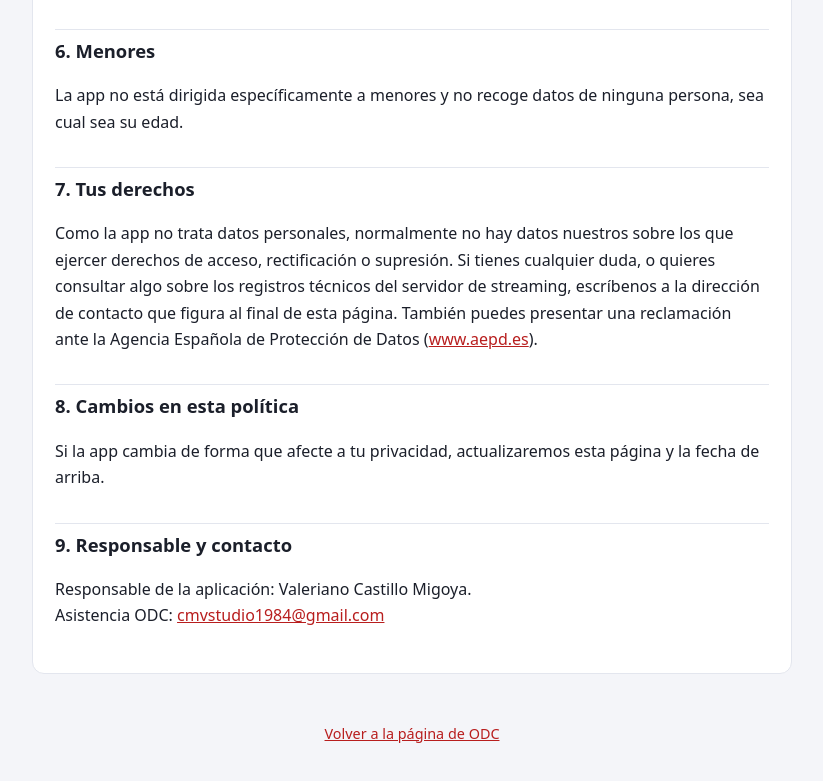
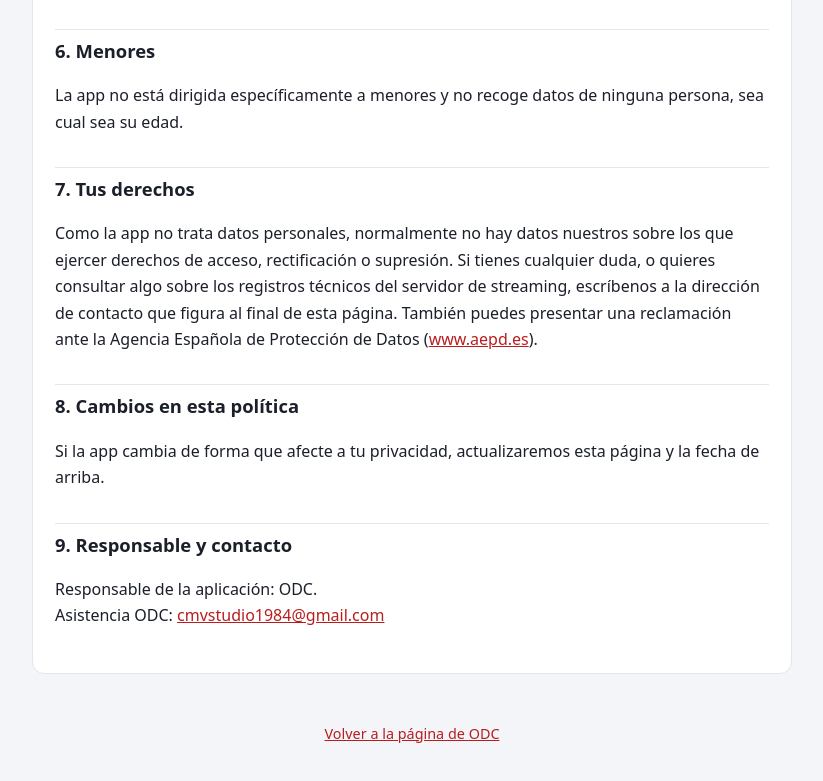
Before and after one commit to valeriocastillo/odc, a plain HTML site: page privacidad.html in a window 1280 px wide. Shown: the part 1651-2432 px from the top of the page, without its empty margins (228-1051 px from the left). Drawn offline with Linux system fonts and the light colour scheme.

Commit message:
Update privacidad.html

```diff
--- a/privacidad.html
+++ b/privacidad.html
@@ -87,7 +87,7 @@
   <h2>8. Cambios en esta política</h2>
   <p>Si la app cambia de forma que afecte a tu privacidad, actualizaremos esta página y la fecha de arriba.</p>
   <h2>9. Responsable y contacto</h2>
-  <p>Responsable de la aplicación: Valeriano Castillo Migoya.<br>
+  <p>Responsable de la aplicación: ODC.<br>
   Asistencia ODC: <a href="&#109;&#97;&#105;&#108;&#116;&#111;&#58;&#99;&#109;&#118;&#115;&#116;&#117;&#100;&#105;&#111;&#49;&#57;&#56;&#52;&#64;&#103;&#109;&#97;&#105;&#108;&#46;&#99;&#111;&#109;">&#99;&#109;&#118;&#115;&#116;&#117;&#100;&#105;&#111;&#49;&#57;&#56;&#52;&#64;&#103;&#109;&#97;&#105;&#108;&#46;&#99;&#111;&#109;</a></p>
 </main>
 <footer><a href="./">Volver a la página de ODC</a></footer>
```
